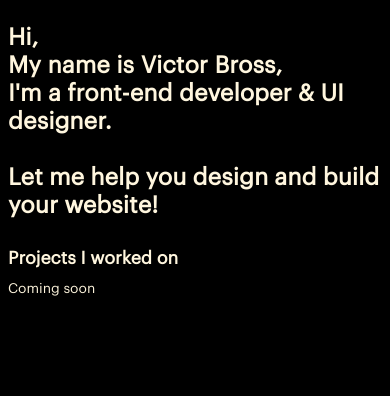
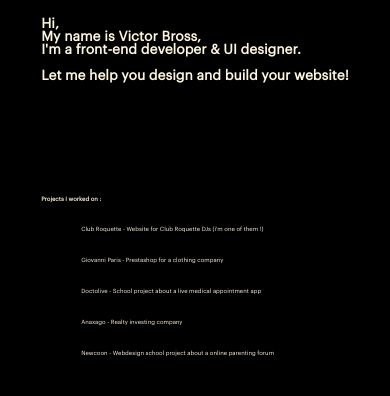
Before and after one commit to VB2095/site, a plain HTML site: page index.html in a window 390 px wide. Drawn offline with Linux system fonts and the light colour scheme.

Commit message:
add projects links

```diff
--- a/index.html
+++ b/index.html
@@ -12,7 +12,7 @@
     <title>Victor Bross - Front-end designer</title>
 </head>
 <body>
-    <div class="parent">
+    <div class="parent animated">
        <h1> Hi, <br>
             My&nbsp;name&nbsp;is&nbsp;Victor&nbsp;Bross, <br>
             I'm&nbsp;a front-end&nbsp;developer
@@ -20,8 +20,15 @@
             <span>Let me help you design and build your website!</span>
         </h1>
         <div class="div2">
-            <h2>Projects I worked on</h2>
-            <p>Coming soon</p>
+            <h2>Projects I worked on :</h2>
+            <ul>
+                <li><a href="https://clubroquette.fun" target="blank">Club Roquette - Website for Club Roquette DJs (i'm one of them !)</a></li>
+                <li><a href="https://giovanniparis.fr" target="blank">Giovanni Paris - Prestashop for a clothing company</a></li>
+                <li><a href="https://doctolive.victorbross.fr/" target="blank">Doctolive - School project about a live medical appointment app </a></li>
+                <li><a href="https://anaxago.victorbross.fr" target="blank">Anaxago - Realty investing company </a></li>
+                <li><a href="#">Newcoon - Webdesign school project about a online parenting forum</a></li>
+            </ul>
+
 
         </div>
 
--- a/style.css
+++ b/style.css
@@ -38,16 +38,22 @@ p{
     font-size: 1.5vw;
 }
 
-@media screen and (max-width: 767px){
-    h1 {
-        font-size: 6vw;
-        line-height: 1.2;
-    }
+ul{
+    list-style-type: none;
+}
 
-    h2{
-        font-size: 4.5vw;
-    }
-    p{
-        font-size: 3.5vw;
-    }
+li{
+    margin-top: 15px;
 }
+li a{
+    color: #FFF6DE;
+    text-decoration: none;
+    font-size: 1.5vw;
+}
+
+li a:hover{
+    color: #FFFF;
+    text-decoration: none;
+    font-size: 1.5vw;
+    text-decoration: underline;
+}
```
